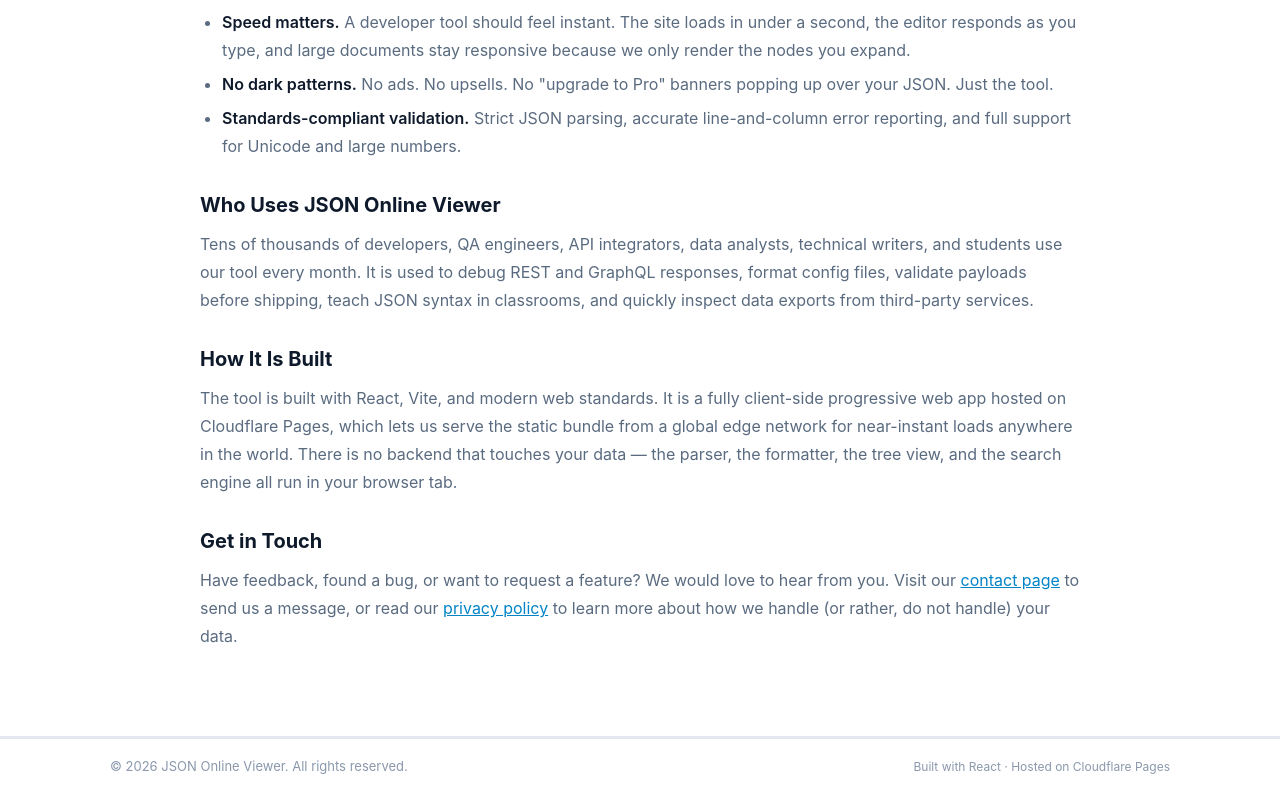
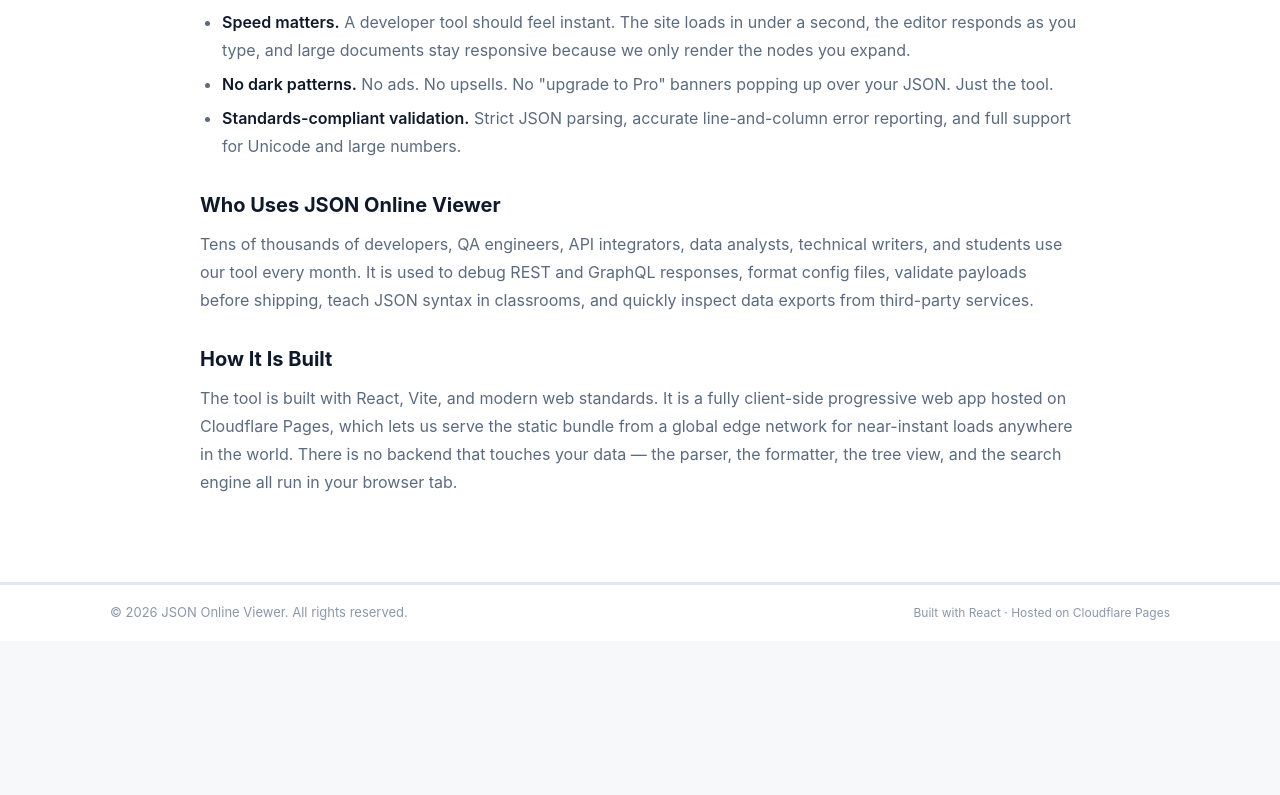
Before and after one commit to Sidhu4531/jsononlineviewer, a React (Vite) app: page /about-us in a window 1280 px wide. Shown: the part 579-1374 px from the top of the page. After the commit the page ends 1220 px from the top, so only its background shows below. Built offline with nearby package versions, Linux system fonts and the light colour scheme.

Commit message:
Remove unwanted code

```diff
--- a/src/pages/AboutUs.jsx
+++ b/src/pages/AboutUs.jsx
@@ -77,14 +77,6 @@
           backend that touches your data — the parser, the formatter, the tree view, and the
           search engine all run in your browser tab.
         </p>
-
-        <h2>Get in Touch</h2>
-        <p>
-          Have feedback, found a bug, or want to request a feature? We would love to hear from
-          you. Visit our <Link to="/contact">contact page</Link> to send us a message, or read
-          our <Link to="/privacy-policy">privacy policy</Link> to learn more about how we
-          handle (or rather, do not handle) your data.
-        </p>
       </PageLayout>
     </>
   )
```
Also changed, not shown: 3 other files (tests, documents, lock files or other folders).
